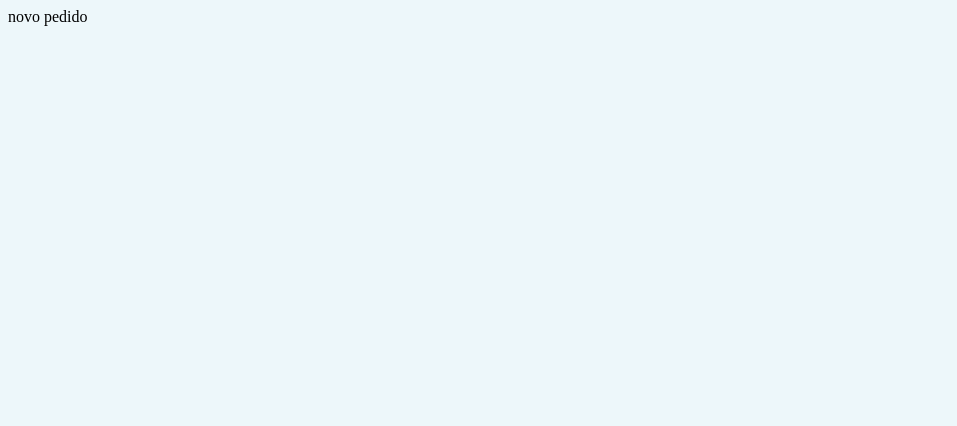
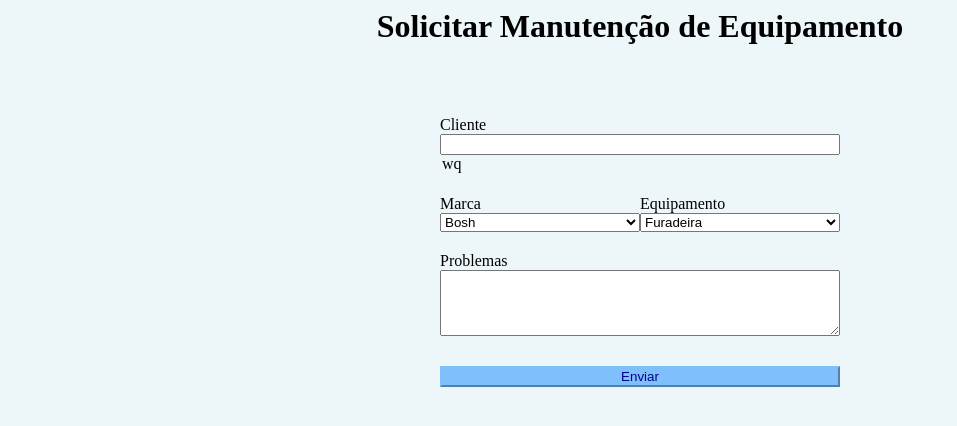
Before and after one commit to sapoNinja27/manutencao-equipamentos-front, a plain HTML site: page index.html at #!/adicionarPedido in a window 1280 px wide. Shown: the whole page, without its empty margins (0-957 px from the left). Drawn offline with nearby package versions, Linux system fonts and the light colour scheme.

Commit message:
visual new pedido feito

```diff
--- a/pages/novoPedido/novo.pedido.page.css
+++ b/pages/novoPedido/novo.pedido.page.css
@@ -0,0 +1,40 @@
+.nomes{
+    width: 50%;
+    display: flex;
+    flex-direction: column;
+}
+.marcas{
+    width: 50%;
+    display: flex;
+    flex-direction: column;
+}
+
+.equipamentos{
+    display: flex;
+    flex-direction: row;
+    padding-bottom: 20px;
+}
+.form{
+    display: flex;
+    flex-direction: column;
+    width: 400px;
+}
+.txtBox{
+    width: 400px;
+    margin-bottom: 30px;
+}
+.novoPedido{
+    display: flex;
+    justify-content:center;
+}
+h1{
+    padding-bottom: 50px;
+    display: flex;
+    justify-content:center;
+}
+.cliente{
+    width: 100%;
+    display: flex;
+    flex-direction: column;
+    padding-bottom: 20px;
+}
--- a/pages/novoPedido/novo.pedido.page.html
+++ b/pages/novoPedido/novo.pedido.page.html
@@ -1 +1,31 @@
-novo pedido
+<h1>
+    Solicitar Manutenção de Equipamento
+</h1>
+<div class="novoPedido">
+    <form class="form">
+        <div class="cliente">
+           <label>Cliente</label>
+           <input type="text">
+           <option >wq</option>
+        </div>
+        <div class="equipamentos">
+            <div class="marcas">
+                <label>Marca</label>
+                <select>
+                    <option value="1">Bosh</option>
+                    <option value="2">Philips</option>
+                </select>
+            </div>
+            <div class="nomes">
+                <label>Equipamento</label>
+                <select>
+                    <option value="1">Furadeira</option>
+                    <option value="2">Maquita</option>
+                </select>
+            </div>
+        </div>
+        <label>Problemas</label>
+        <textarea class="txtBox" rows="4" cols="50"></textarea>
+        <button class="entrar" ng-click="adicionar(pedido)">Enviar</button>
+    </form>
+</div>
```
